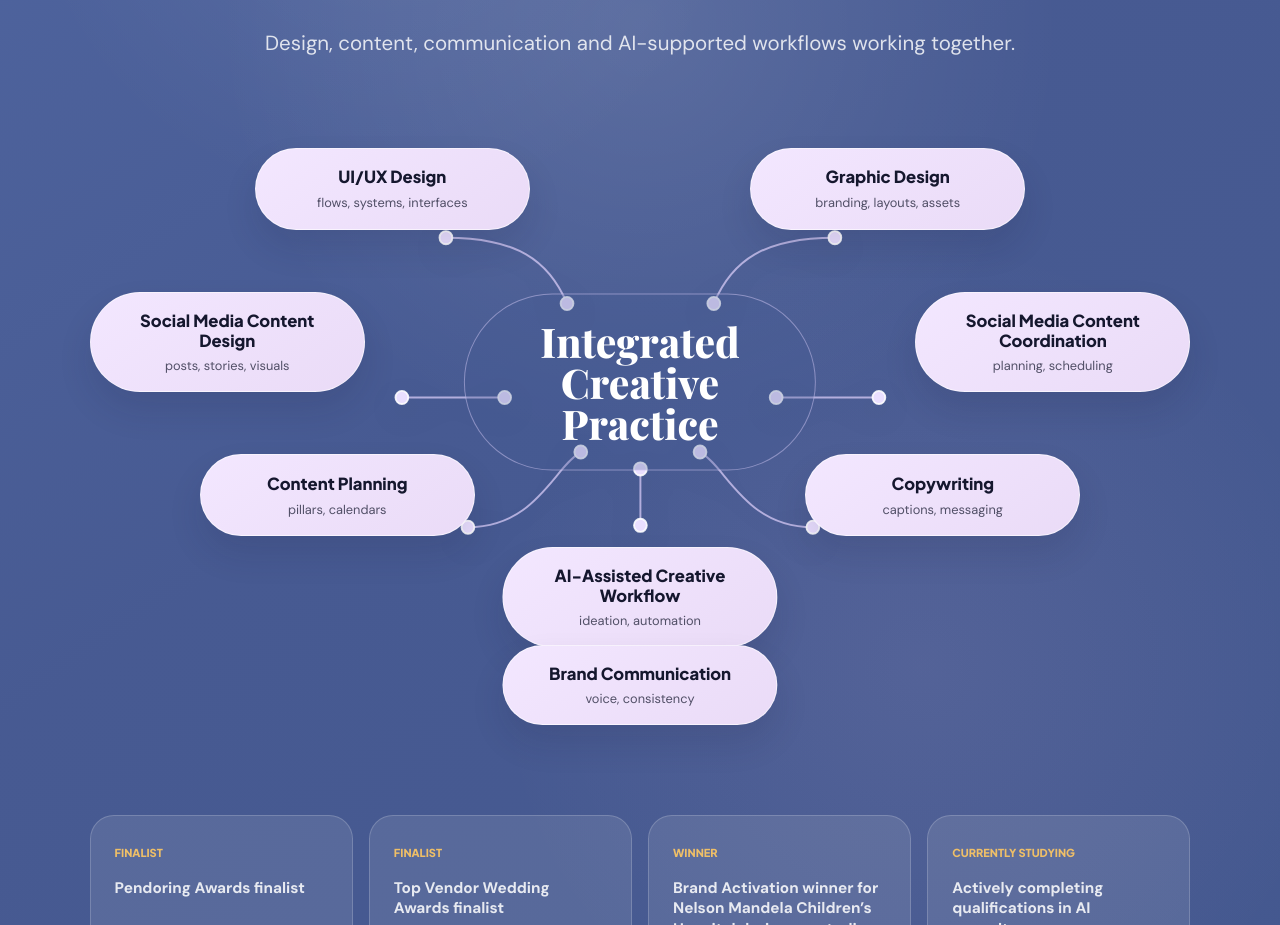
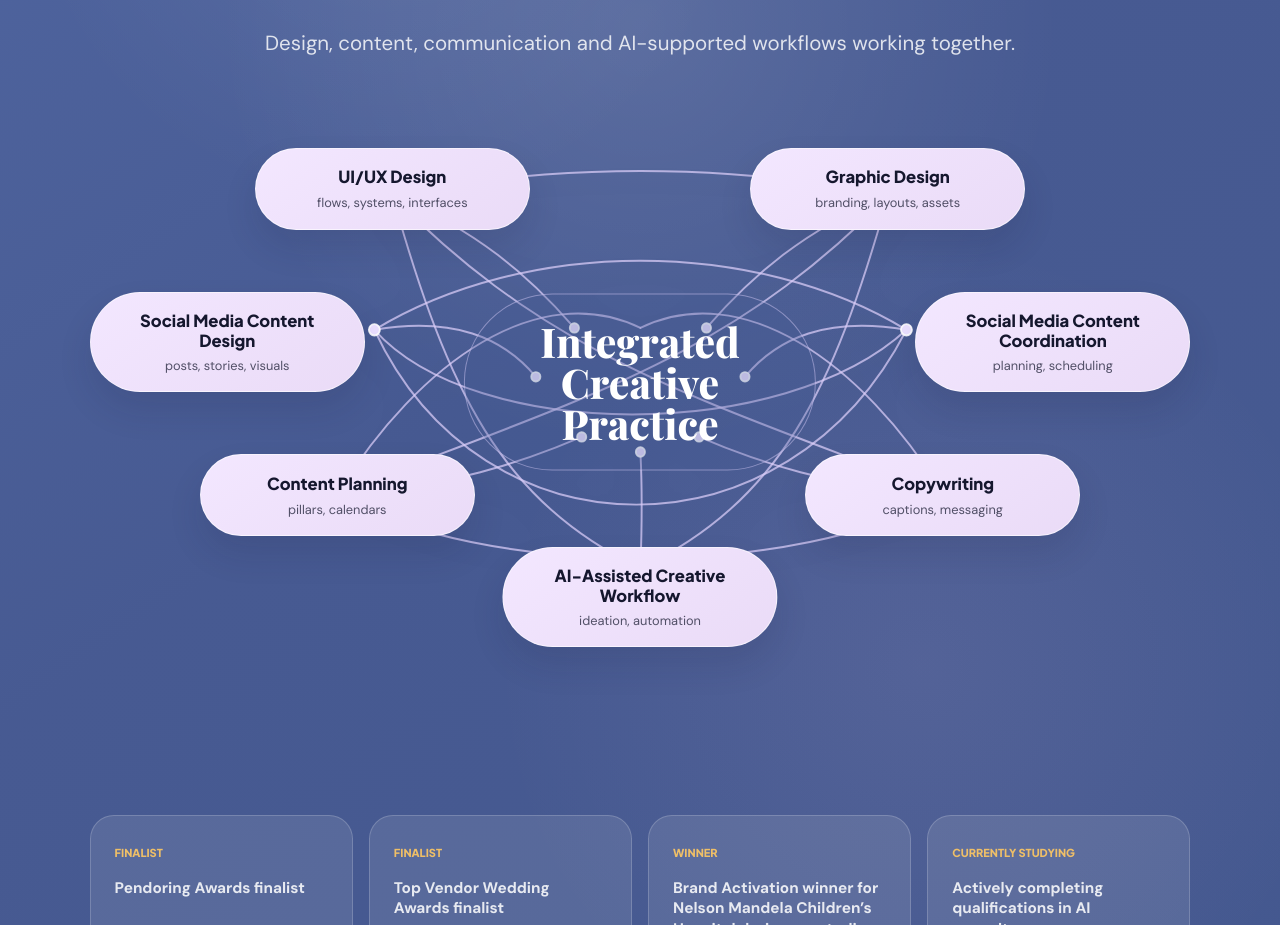
Before and after one commit to jrcb6gvrnf-droid/private-portfolio, a Next.js app: page /portfolio in a window 1280 px wide. Shown: the part 1314-2239 px from the top of the page. Built offline with nearby package versions, Linux system fonts and the light colour scheme; a web font is replaced by a local one.

Commit message:
Make skills lines more web-like

```diff
--- a/app/globals.css
+++ b/app/globals.css
@@ -536,14 +536,6 @@ img {
   transform: translateX(-50%);
 }
 
-.skills-web__node--bottom-low {
-  bottom: 0;
-  left: 50%;
-  width: min(300px, 25%);
-  min-height: 70px;
-  transform: translateX(-50%);
-}
-
 .recognition-grid {
   position: relative;
   z-index: 1;
@@ -2096,8 +2088,7 @@ img {
     padding: 28px;
   }
 
-  .skills-web__node,
-  .skills-web__node--bottom-low {
+  .skills-web__node {
     border-radius: 22px;
     padding: 20px;
   }
--- a/components/public-components.tsx
+++ b/components/public-components.tsx
@@ -58,11 +58,6 @@ const skillWebItems = [
     title: "AI-Assisted Creative Workflow",
     detail: "ideation, automation",
     position: "bottom-middle",
-  },
-  {
-    title: "Brand Communication",
-    detail: "voice, consistency",
-    position: "bottom-low",
   },
 ];
 const recognitionItems = [
@@ -214,30 +209,38 @@ function SkillsWebGraphic() {
         preserveAspectRatio="none"
         aria-hidden="true"
       >
-        <path d="M388 122 C465 122 500 146 520 192" />
-        <path d="M812 122 C735 122 700 146 680 192" />
-        <path d="M340 292 L452 292" />
-        <path d="M860 292 L748 292" />
-        <path d="M412 430 C486 430 506 366 535 350" />
-        <path d="M788 430 C714 430 694 366 665 350" />
-        <path d="M600 368 L600 428" />
-        <path d="M600 508 L600 564" />
-        <circle cx="388" cy="122" r="7" />
-        <circle cx="520" cy="192" r="7" />
-        <circle cx="812" cy="122" r="7" />
-        <circle cx="680" cy="192" r="7" />
-        <circle cx="340" cy="292" r="7" />
-        <circle cx="452" cy="292" r="7" />
-        <circle cx="860" cy="292" r="7" />
-        <circle cx="748" cy="292" r="7" />
-        <circle cx="412" cy="430" r="7" />
-        <circle cx="535" cy="350" r="7" />
-        <circle cx="788" cy="430" r="7" />
-        <circle cx="665" cy="350" r="7" />
-        <circle cx="600" cy="368" r="7" />
-        <circle cx="600" cy="428" r="7" />
-        <circle cx="600" cy="508" r="7" />
-        <circle cx="600" cy="564" r="7" />
+        <path d="M330 78 C420 112 480 164 528 218" />
+        <path d="M870 78 C780 112 720 164 672 218" />
+        <path d="M310 220 C396 206 450 228 486 270" />
+        <path d="M890 220 C804 206 750 228 714 270" />
+        <path d="M270 394 C392 388 474 360 536 334" />
+        <path d="M930 394 C808 388 726 360 664 334" />
+        <path d="M600 474 C602 422 602 388 600 350" />
+        <path d="M330 78 C500 42 700 42 870 78" />
+        <path d="M310 220 C476 122 724 122 890 220" />
+        <path d="M270 394 C420 486 780 486 930 394" />
+        <path d="M330 78 C505 252 662 292 930 394" />
+        <path d="M870 78 C695 252 538 292 270 394" />
+        <path d="M310 220 C420 340 756 340 890 220" />
+        <path d="M330 78 C390 286 448 402 600 474" />
+        <path d="M870 78 C810 286 752 402 600 474" />
+        <path d="M270 394 C360 252 490 166 600 218" />
+        <path d="M930 394 C840 252 710 166 600 218" />
+        <path d="M310 220 C428 468 760 468 890 220" />
+        <circle cx="330" cy="78" r="6" />
+        <circle cx="870" cy="78" r="6" />
+        <circle cx="310" cy="220" r="6" />
+        <circle cx="890" cy="220" r="6" />
+        <circle cx="270" cy="394" r="6" />
+        <circle cx="930" cy="394" r="6" />
+        <circle cx="600" cy="474" r="6" />
+        <circle cx="528" cy="218" r="5" />
+        <circle cx="672" cy="218" r="5" />
+        <circle cx="486" cy="270" r="5" />
+        <circle cx="714" cy="270" r="5" />
+        <circle cx="536" cy="334" r="5" />
+        <circle cx="664" cy="334" r="5" />
+        <circle cx="600" cy="350" r="5" />
       </svg>
       <div className="skills-web__center">
         <span>Integrated</span>
```
